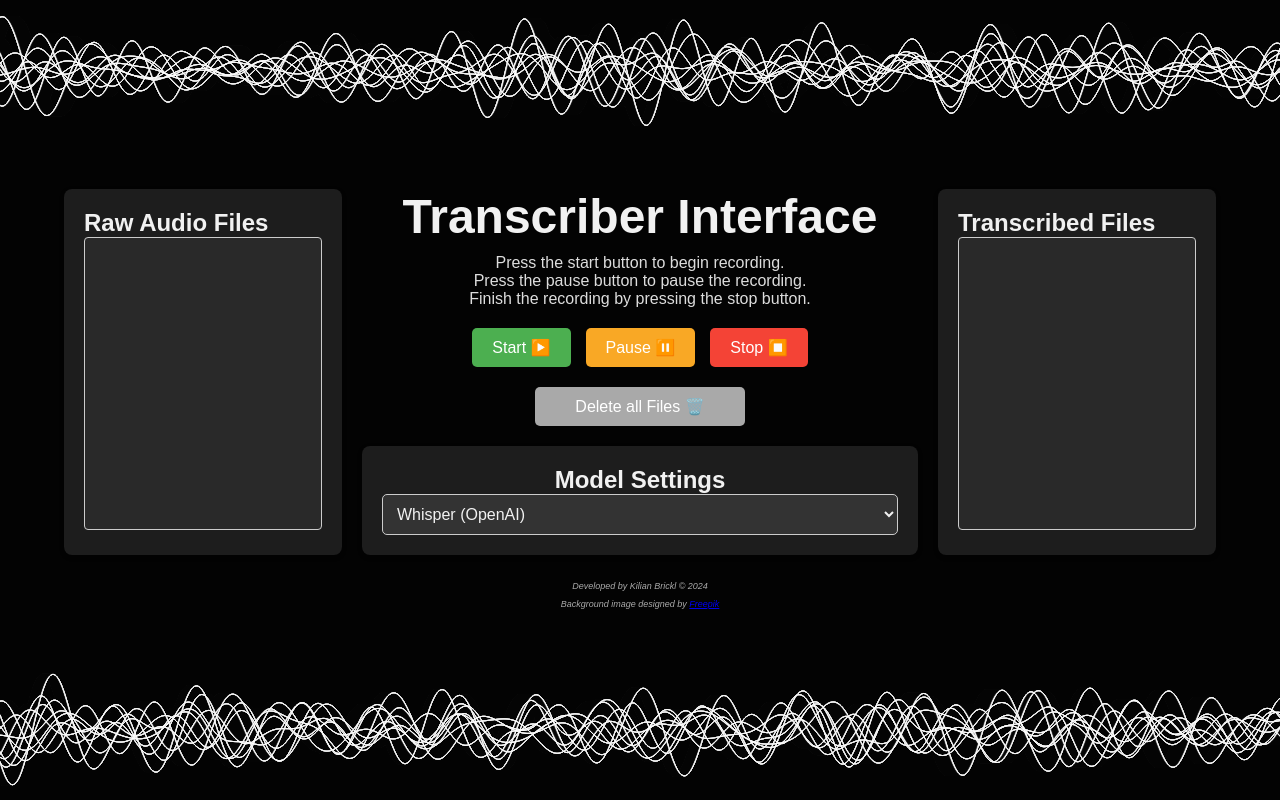
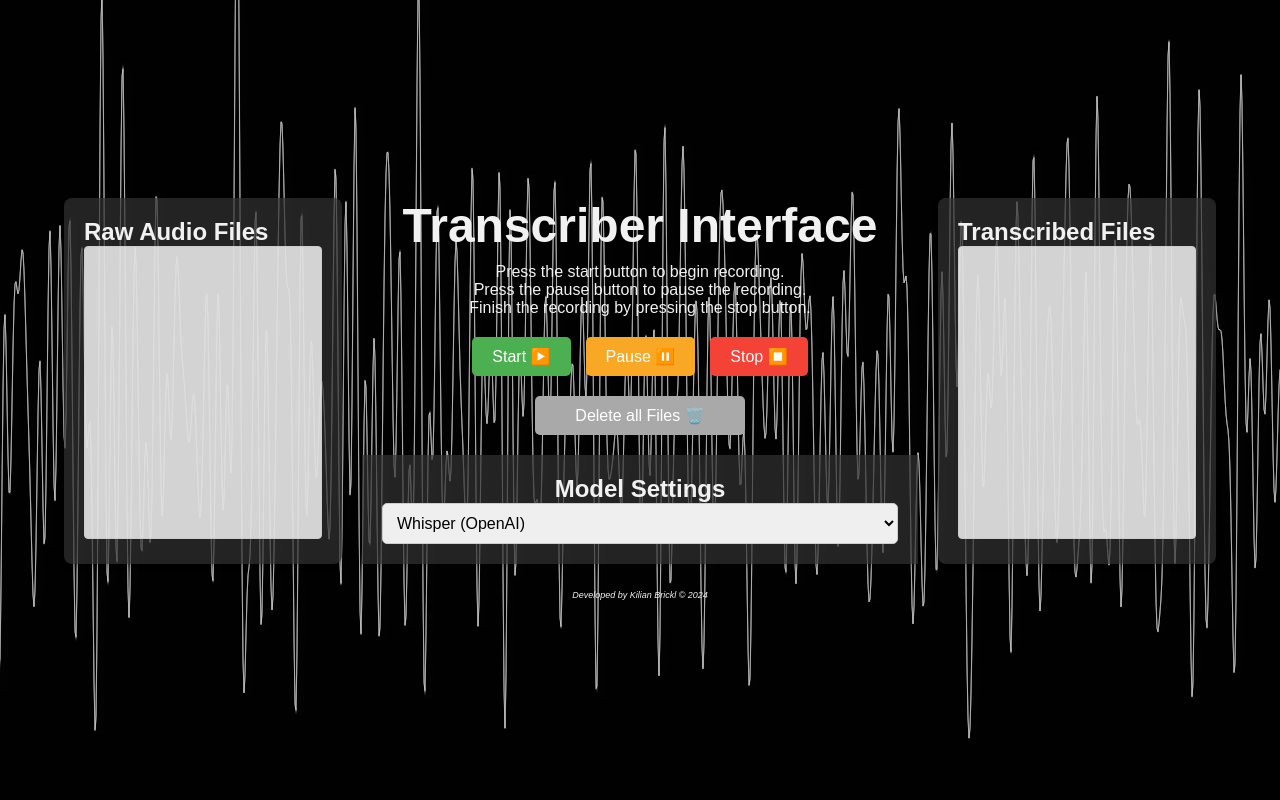
Before and after one commit to BrckJr/Speech2Text, a Flask app: page / in a window 1280 px wide. Run offline with Flask 3, Linux system fonts and the light colour scheme.

Commit message:
Changed background dynamics to one single sine wave

```diff
--- a/backend/static/css/styles.css
+++ b/backend/static/css/styles.css
@@ -44,7 +44,7 @@ body {
 
 /* Panels */
 .panel {
-    background: rgba(255, 255, 255, 0.1); /* Dark transparent background for panels */
+    background: rgba(51, 51, 51, 0.7); /* Dark grey with 70% opacity */
     border-radius: 8px;
     padding: 20px;
     box-shadow: 0 2px 5px rgba(0, 0, 0, 0.2);
@@ -63,9 +63,8 @@ body {
     height: 90%;
     border: 1px solid #ccc;
     border-radius: 4px;
-    background: rgba(255, 255, 255, 0.05); /* Slightly darker file list background */
+    background: rgba(255, 255, 255, 0.8);
     font-size: 12px;
-    color: #ddd; /* Light text color for file names */
 }
 
 /* Center Section */
@@ -77,20 +76,17 @@ body {
 h1 {
     font-size: 48px;
     margin-bottom: 10px;
-    color: #f1f1f1; /* Light color for title */
 }
 
 p {
     font-size: 16px;
     margin-bottom: 20px;
-    color: #ddd; /* Light color for text */
 }
 
 p_footer {
     font-size: 9px;
     font-style: italic;
-    margin-bottom: 20px;
-    color: #aaa; /* Lighter color for footer text */
+    margin: 20px;
 }
 
 /* Buttons */
@@ -107,24 +103,26 @@ p_footer {
     border: none;
     border-radius: 5px;
     cursor: pointer;
-    color: white; /* Ensure button text is readable */
 }
 
 .control-btn:disabled {
-    background: #555; /* Darker gray for disabled state */
+    background: #ddd;
     cursor: not-allowed;
 }
 
 #start {
-    background: #4caf50; /* Green button */
+    background: #4caf50;
+    color: white;
 }
 
 #pause {
-    background: #f9a825; /* Yellow button */
+    background: #f9a825;
+    color: white;
 }
 
 #stop {
-    background: #f44336; /* Red button */
+    background: #f44336;
+    color: white;
 }
 
 #delete_all {
@@ -144,7 +142,7 @@ p_footer {
 /* Model Settings */
 .model-settings {
     grid-area: settings;
-    background: rgba(255, 255, 255, 0.1); /* Dark transparent background */
+    background: rgba(51, 51, 51, 0.7); /* Dark grey with 70% opacity */)
     border-radius: 8px;
     padding: 20px;
     text-align: center;
@@ -157,13 +155,11 @@ select {
     width: 100%;
     border: 1px solid #ccc;
     border-radius: 5px;
-    background: #333; /* Dark background for dropdown */
-    color: #f1f1f1; /* Light text color for dropdown */
 }
 
 /* Footer */
 footer {
     text-align: center;
     margin-top: 20px;
-    color: #aaa; /* Lighter footer text */
+    color: #f1f1f1;
 }
--- a/backend/static/js/script.js
+++ b/backend/static/js/script.js
@@ -6,19 +6,19 @@ const ctx = canvas.getContext('2d');
 canvas.width = window.innerWidth;
 canvas.height = window.innerHeight;
 
-// SineWave class to handle each complex sine wave
-class SineWave {
+// Single complex wave class
+class ComplexWave {
     constructor(baseY, amplitudeRange, frequencyRange, speed, color, harmonics) {
-        this.baseY = baseY; // Base Y-coordinate (center of oscillation)
+        this.baseY = baseY; // Base Y-coordinate (center of the wave)
         this.amplitudeRange = amplitudeRange; // Range for amplitude variation
         this.frequencyRange = frequencyRange; // Range for frequency variation
-        this.speed = speed; // Speed of wave motion
-        this.color = color; // Color of the sine wave
+        this.speed = speed; // Speed of horizontal motion
+        this.color = color; // Color of the wave
         this.harmonics = harmonics; // Number of sine components in the wave
-        this.components = this.generateComponents(); // Create harmonic components
+        this.components = this.generateComponents(); // Generate harmonic components
     }
 
-    // Generate harmonic components with random amplitudes, frequencies, and phases
+    // Generate harmonic components with random parameters
     generateComponents() {
         const components = [];
         for (let i = 0; i < this.harmonics; i++) {
@@ -32,13 +32,13 @@ class SineWave {
 
     draw(time) {
         ctx.beginPath();
-        ctx.strokeStyle = `rgba(${this.color.r}, ${this.color.g}, ${this.color.b}, 0.8)`; // Wave color
-        ctx.lineWidth = 1; // Thickness of the sine wave
+        ctx.strokeStyle = `rgba(${this.color.r}, ${this.color.g}, ${this.color.b}, 0.3)`; // Wave color
+        ctx.lineWidth = 1; // Thickness of the wave
 
         for (let x = 0; x <= canvas.width; x += 1) {
             let yOffset = 0;
 
-            // Sum the contributions of all harmonic components
+            // Sum contributions of harmonic components
             this.components.forEach(component => {
                 yOffset += component.amplitude * Math.sin(component.frequency * (x + time * this.speed) + component.phase);
             });
@@ -55,57 +55,25 @@ class SineWave {
     }
 }
 
-// Generate complex sine waves
-const sineWaves = [];
-const numWaves = 10; // Number of sine waves per group (bottom / top)
-const waveGap = 50; // Vertical gap between waves
-const speed = 0.3; // Speed of wave motion
-const harmonics = 50; // Number of harmonic components per wave
-
-function createComplexWaves() {
-    /*
-    const colors = [
-        { r: 255, g: 200, b: 200 }, // Soft red
-        { r: 200, g: 255, b: 200 }, // Soft green
-        { r: 200, g: 200, b: 255 }, // Soft blue
-    ];
-    */
-
-    // Top waves
-    for (let w = 0; w < numWaves; w++) {
-        const waveY = 70; // Top group starts near the top of the screen
-        const amplitudeRange = { min: 1, max: 5 }; // Amplitude range for complexity
-        const frequencyRange = { min: 0.05, max: 0.1 }; // Frequency range for complexity
-        // const color = colors[w % colors.length]; // Cycle through colors
-        const color = { r: 255, g: 255, b: 255 } // make all waves in white
-        const direction = Math.random() > 0.5 ? 1 : -1; // Randomize wave direction
-        sineWaves.push(new SineWave(waveY, amplitudeRange, frequencyRange, direction * speed * Math.random(), color, harmonics));
-    }
-
-    // Bottom waves
-    for (let w = 0; w < numWaves; w++) {
-        const waveY = canvas.height - 70; // Bottom group starts near the bottom of the screen
-        const amplitudeRange = { min: 1, max: 5 }; // Amplitude range for complexity
-        const frequencyRange = { min: 0.05, max: 0.1 }; // Frequency range for complexity
-        // const color = colors[w % colors.length]; // Cycle through colors
-        const color = { r: 255, g: 255, b: 255 } // make all waves in white
-        const direction = Math.random() > 0.5 ? 1 : -1; // Randomize wave direction
-        sineWaves.push(new SineWave(waveY, amplitudeRange, frequencyRange, direction * speed * Math.random(), color, harmonics));
-    }
-}
+// Create a single complex wave
+const wave = new ComplexWave(
+    canvas.height / 2, // Center vertically
+    { min: 5, max: 30 }, // Amplitude range
+    { min: 0.1, max: 0.7 }, // Frequency range
+    0.1, // Slow speed
+    { r: 255, g: 255, b: 255 }, // White color
+    100 // High number of harmonics for complexity
+);
 
 // Animation loop
 function animate(time) {
-    ctx.fillStyle = "rgba(0, 0, 0, 0.1)"; // Subtle trail effect
+    ctx.fillStyle = "rgba(0, 0, 0, 0.2)"; // Subtle trail effect
     ctx.fillRect(0, 0, canvas.width, canvas.height); // Clear canvas with transparency
 
-    sineWaves.forEach(wave => {
-        wave.draw(time * 0.01); // Update wave position
-    });
+    wave.draw(time * 0.01); // Draw the wave with slow horizontal motion
 
     requestAnimationFrame(animate);
 }
 
-// Initialize sine waves and start animation
-createComplexWaves();
+// Start animation
 animate(0);
--- a/backend/templates/index.html
+++ b/backend/templates/index.html
@@ -50,8 +50,7 @@
 
     <footer>
         <p_footer>
-            Developed by Kilian Brickl © 2024 <br>
-            Background image designed by <a href="https://www.freepik.com" target="_blank">Freepik</a>
+            Developed by Kilian Brickl © 2024
         </p_footer>
     </footer>
 
```
